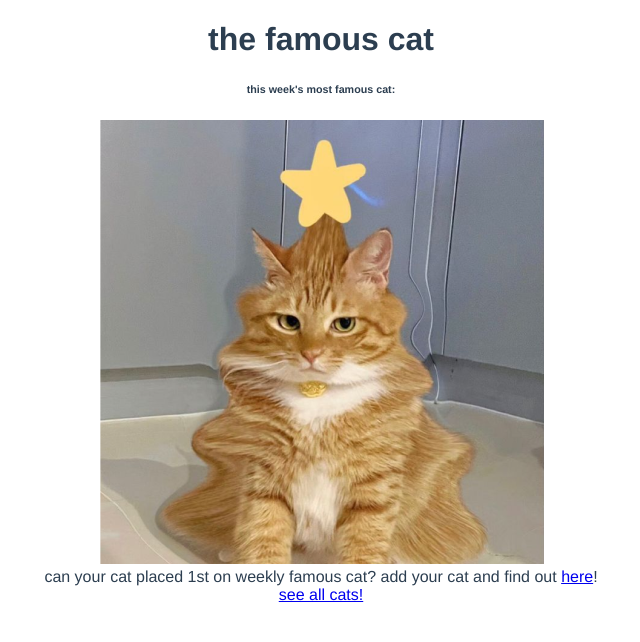
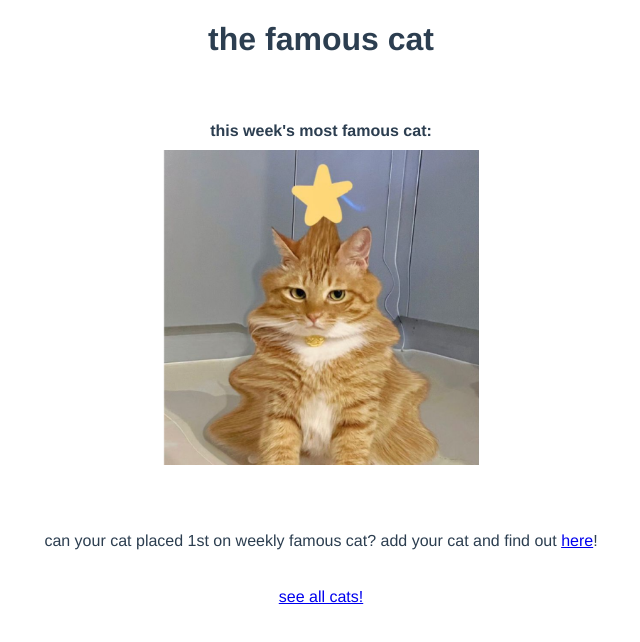
Before and after one commit to shaniashn/the-famous-cat, a Vue app: page / in a window 1280 px wide. Shown: the top 642 px of the page, without its empty margins (319-959 px from the left). Built offline with nearby package versions, Linux system fonts and the light colour scheme.

Commit message:
style(ui): fix homepage layout

```diff
--- a/src/HomePage.vue
+++ b/src/HomePage.vue
@@ -1,7 +1,8 @@
 <template>
   <h1>the famous cat</h1>
-  <h6>this week's most famous cat:</h6>
-  <div class="home-cat image">
+
+  <div class="home-cat">
+    <h6>this week's most famous cat:</h6>
     <img src="./assets/cats/tree-cat.png" alt="">
   </div>
   <p>can your cat placed 1st on weekly famous cat? add your cat and find out <router-link to="/add-new">here</router-link>!</p>
@@ -19,5 +20,22 @@ export default {
 }
 </script>
 
-<style>
+<style scoped>
+h6 {
+  font-size: 1rem;
+  margin: 0;
+  margin-bottom: 10px;
+}
+
+p {
+  margin: 3% 0;
+}
+
+.home-cat {
+  margin: 5% 0;
+}
+
+.home-cat img {
+  max-width: 25%;
+}
 </style>
```
